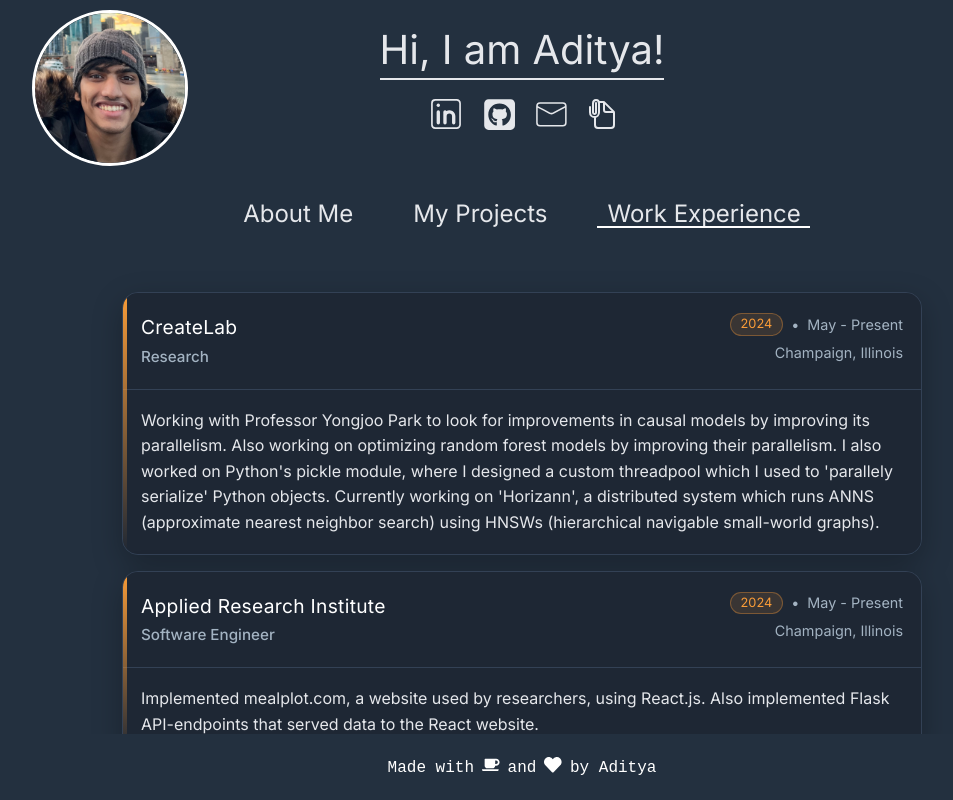
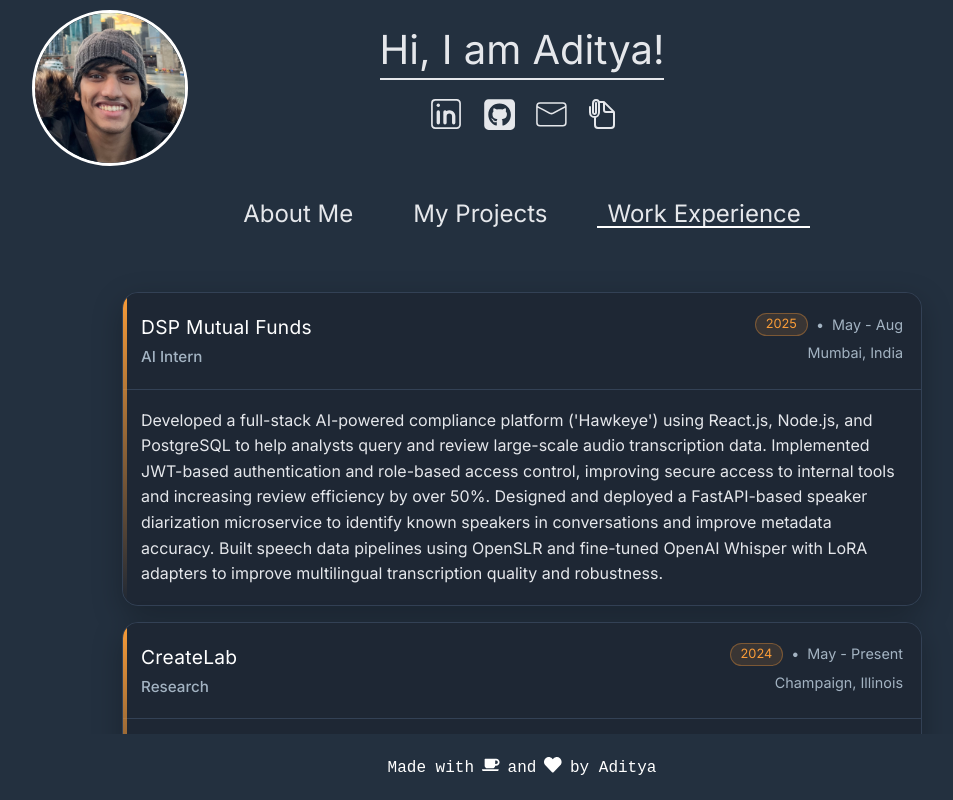
Before and after one commit to AdityaKunte18/AdityaKunte18.github.io, a Next.js app: page / in a window 1280 px wide. Both pictures are taken after a click on the element "Work Experience". Shown: the top 800 px of the page, without its empty margins (118-1071 px from the left). Built offline with nearby package versions, Linux system fonts and the light colour scheme.

Commit message:
added DSP experience (do I need a new website)

```diff
--- a/src/components/WorkExperience.js
+++ b/src/components/WorkExperience.js
@@ -3,6 +3,15 @@ import Workex from './Workex';
 
 function WorkExperience() {
   const experiences = [
+      {
+    title: 'AI Intern',
+    company: 'DSP Mutual Funds',
+    duration: 'May - Aug',
+    location: 'Mumbai, India',
+    year: '2025',
+    description: "Developed a full-stack AI-powered compliance platform ('Hawkeye') using React.js, Node.js, and PostgreSQL to help analysts query and review large-scale audio transcription data. \n Implemented JWT-based authentication and role-based access control, improving secure access to internal tools and increasing review efficiency by over 50%. \n Designed and deployed a FastAPI-based speaker diarization microservice to identify known speakers in conversations and improve metadata accuracy. \n Built speech data pipelines using OpenSLR and fine-tuned OpenAI Whisper with LoRA adapters to improve multilingual transcription quality and robustness."
+   },
+
     {
       title: 'Research',
       company: 'CreateLab',
@@ -14,9 +23,9 @@ function WorkExperience() {
     {
       title: 'Software Engineer',
       company: 'Applied Research Institute',
-      duration: 'May - Present',
+      duration: '1 Year',
       location: 'Champaign, Illinois',
-      year: '2024',
+      year: '2024-2025',
       description: "Implemented mealplot.com, a website used by researchers, using React.js. Also implemented Flask API-endpoints that served data to the React website.",
     },
     {
```
